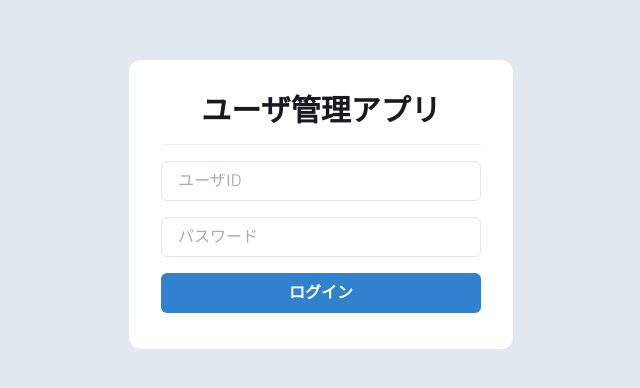
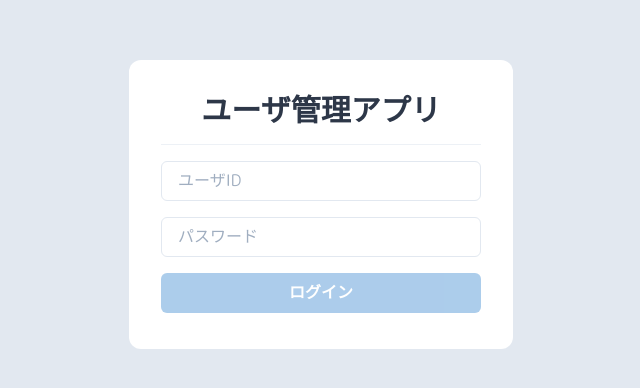
Before and after one commit to ksk-tngc/react-sample07-user-management-app, a React (Create React App) app: page / in a window 1280 px wide. Shown: the part 196-584 px from the top of the page, without its empty margins (319-959 px from the left). Built offline with nearby package versions, Linux system fonts and the light colour scheme.

Commit message:
feat: ログイン機能の実装

```diff
--- a/src/App.tsx
+++ b/src/App.tsx
@@ -1,12 +1,15 @@
 import { ChakraProvider } from '@chakra-ui/react'
 import '@fontsource/m-plus-rounded-1c'
+import { LoginUserProvider } from './providers/LoginUserProvider'
 import { Router } from './router/Router'
 import { theme } from './theme/theme'
 
 export const App = () => {
   return (
     <ChakraProvider theme={theme}>
-      <Router />
+      <LoginUserProvider>
+        <Router />
+      </LoginUserProvider>
     </ChakraProvider>
   )
 }
--- a/src/components/atoms/PrimaryButton.tsx
+++ b/src/components/atoms/PrimaryButton.tsx
@@ -3,10 +3,22 @@ import { memo, ReactNode, VFC } from 'react'
 
 type Props = {
   children: ReactNode
+  onClick: () => void
+  disabled: boolean
+  isLoading: boolean
 }
 
 export const PrimaryButton: VFC<Props> = memo((props) => {
-  const { children } = props
+  const { children, onClick, disabled, isLoading } = props
 
-  return <Button colorScheme="blue">{children}</Button>
+  return (
+    <Button
+      colorScheme="blue"
+      onClick={onClick}
+      disabled={disabled || isLoading}
+      isLoading={isLoading}
+    >
+      {children}
+    </Button>
+  )
 })
--- a/src/components/pages/Login.tsx
+++ b/src/components/pages/Login.tsx
@@ -1,19 +1,53 @@
 import { Box, Divider, Flex, Heading, Input, Stack } from '@chakra-ui/react'
-import { memo, VFC } from 'react'
+import { ChangeEvent, memo, useCallback, useState, VFC } from 'react'
+import { useAuth } from '../../hooks/useAuth'
 import { PrimaryButton } from '../atoms/PrimaryButton'
 
 export const Login: VFC = memo(() => {
+  // State
+  const [userId, setUserId] = useState('')
+  const [password, setPassword] = useState('')
+
+  // Custom Hooks
+  const { login, isLoading } = useAuth()
+
+  // InputのonChangeハンドラ
+  const onChangeUserId = (e: ChangeEvent<HTMLInputElement>) =>
+    setUserId(e.target.value)
+  const onChangePassword = (e: ChangeEvent<HTMLInputElement>) =>
+    setPassword(e.target.value)
+
+  // ログインボタン
+  const onClickLogin = useCallback(() => {
+    login(userId)
+  }, [login, userId])
+
   return (
     <Flex h="100vh" justify="center" align="center">
       <Box w="sm" bg="White" p="8" textAlign="center" borderRadius="xl" pb="9">
         <Stack spacing="4">
-          <Heading as="h1" size="lg">
+          <Heading as="h1" size="lg" color="gray.700">
             ユーザ管理アプリ
           </Heading>
           <Divider />
-          <Input placeholder="ユーザID" />
-          <Input placeholder="パスワード" type="password" />
-          <PrimaryButton>ログイン</PrimaryButton>
+          <Input
+            placeholder="ユーザID"
+            value={userId}
+            onChange={onChangeUserId}
+          />
+          <Input
+            placeholder="パスワード"
+            type="password"
+            value={password}
+            onChange={onChangePassword}
+          />
+          <PrimaryButton
+            onClick={onClickLogin}
+            disabled={userId === '' || password === ''}
+            isLoading={isLoading}
+          >
+            ログイン
+          </PrimaryButton>
         </Stack>
       </Box>
     </Flex>
--- /dev/null
+++ b/src/hooks/useAuth.ts
@@ -0,0 +1,34 @@
+import axios from 'axios'
+import { useCallback, useState } from 'react'
+import { useHistory } from 'react-router-dom'
+import { useToastMessage } from '../hooks/useToastMessage'
+import { User } from '../types/api/User'
+
+export const useAuth = () => {
+  const [isLoading, setIsLoading] = useState(false)
+
+  const history = useHistory()
+  const { showMessage } = useToastMessage()
+
+  // ログイン処理
+  const login = useCallback(
+    (id: string) => {
+      setIsLoading(true)
+      axios
+        .get<User>(`https://jsonplaceholder.typicode.com/users/${id}`)
+        .then((res) => {
+          if (res.data.id.toString() === id) {
+            setIsLoading(false)
+            showMessage({ title: 'ログインしました', status: 'success' })
+            history.push('/home')
+          }
+        })
+        .catch(() => {
+          setIsLoading(false)
+          showMessage({ title: 'ユーザが見つかりません', status: 'error' })
+        })
+    },
+    [history, showMessage]
+  )
+  return { login, isLoading }
+}
--- /dev/null
+++ b/src/hooks/useLoginUser.ts
@@ -0,0 +1,4 @@
+import { useContext } from 'react'
+import { LoginUserContext } from '../providers/LoginUserProvider'
+
+export const useLoginUser = () => useContext(LoginUserContext)
--- /dev/null
+++ b/src/hooks/useToastMessage.ts
@@ -0,0 +1,25 @@
+import { useToast } from '@chakra-ui/react'
+import { useCallback } from 'react'
+
+type Props = {
+  title: string
+  status: 'success' | 'error' | 'warning' | 'info'
+}
+
+export const useToastMessage = () => {
+  const toast = useToast()
+  const showMessage = useCallback(
+    (props: Props) => {
+      const { title, status } = props
+      toast({
+        title,
+        status,
+        duration: 2000,
+        isClosable: true,
+        position: 'top',
+      })
+    },
+    [toast]
+  )
+  return { showMessage }
+}
--- /dev/null
+++ b/src/providers/LoginUserProvider.tsx
@@ -0,0 +1,30 @@
+import {
+  createContext,
+  Dispatch,
+  memo,
+  ReactNode,
+  SetStateAction,
+  useState,
+  VFC,
+} from 'react'
+import { User } from '../types/api/User'
+
+// Contextに格納するデータの型
+type LoginUserContextType = {
+  loginUser: User | null
+  setLoginUser: Dispatch<SetStateAction<User | null>>
+}
+
+// Context
+export const LoginUserContext = createContext<LoginUserContextType | null>(null)
+
+// Context.Provider
+export const LoginUserProvider: VFC<{ children: ReactNode }> = memo((props) => {
+  const { children } = props
+  const [loginUser, setLoginUser] = useState<User | null>(null)
+  return (
+    <LoginUserContext.Provider value={{ loginUser, setLoginUser }}>
+      {children}
+    </LoginUserContext.Provider>
+  )
+})
--- a/src/theme/theme.ts
+++ b/src/theme/theme.ts
@@ -9,7 +9,7 @@ export const theme = extendTheme({
     global: {
       body: {
         bg: 'gray.200',
-        color: 'gray.900',
+        color: 'gray.800',
       },
     },
   },
--- /dev/null
+++ b/src/types/api/User.ts
@@ -0,0 +1,24 @@
+// エンドポイント: "https://jsonplaceholder.typicode.com/users" 取得データの型
+export type User = {
+  id: number
+  name: string
+  username: string
+  email: string
+  address: {
+    street: string
+    suite: string
+    city: string
+    zipcode: string
+    geo: {
+      lat: string
+      lng: string
+    }
+  }
+  phone: string
+  website: string
+  company: {
+    name: string
+    catchPhrase: string
+    bs: string
+  }
+}
```
